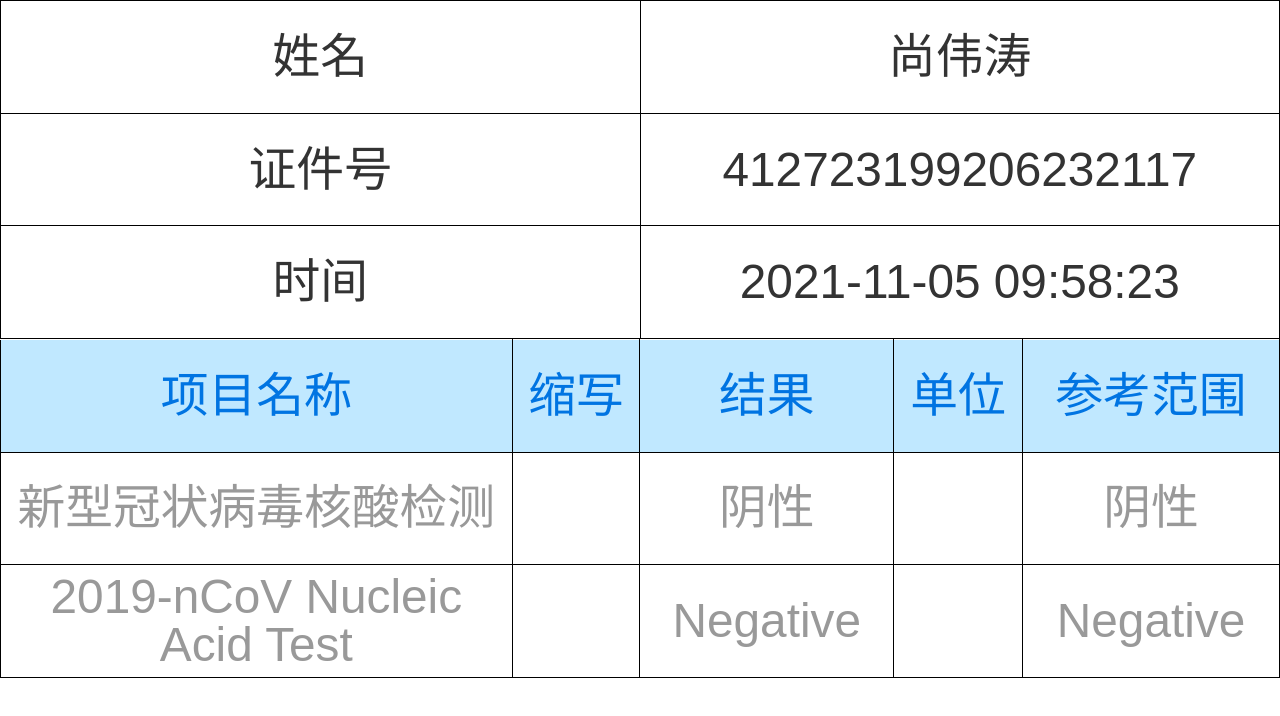
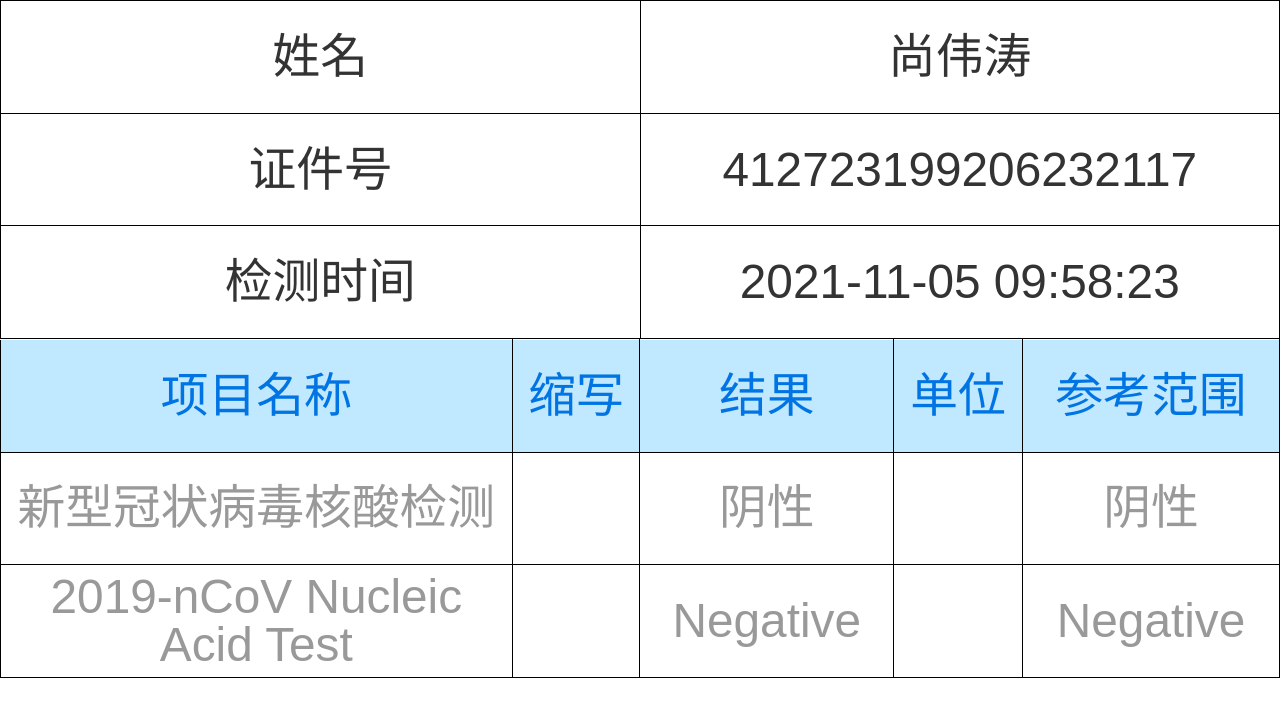
Before and after one commit to s354988592/mock_res, a plain HTML site: page index.html in a window 1280 px wide. Drawn offline with nearby package versions, Linux system fonts and the light colour scheme.

Commit message:
Update index.html

```diff
--- a/index.html
+++ b/index.html
@@ -92,7 +92,7 @@
         <td>{{messageData.id}}</td>
       </tr>
       <tr>
-        <td class="l">时间</td>
+        <td class="l">检测时间</td>
         <td>{{messageData.time}}</td>
       </tr>
     </table>
```
